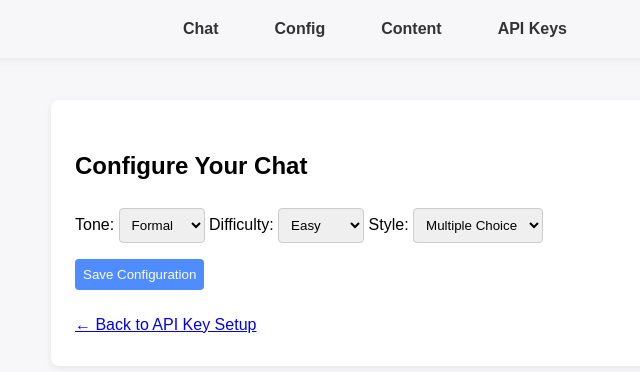
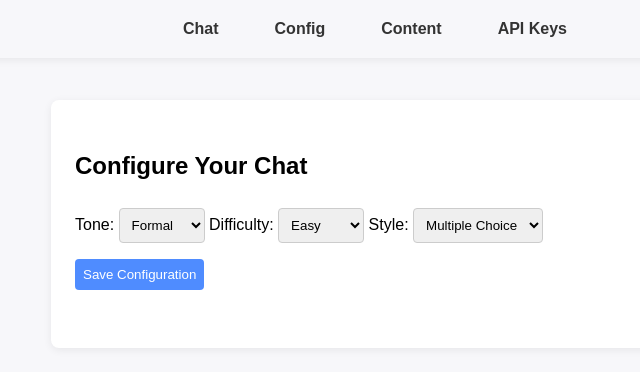
Before and after one commit to JBLarson/quizpro, a Flask app: page /config in a window 1280 px wide. Shown: the top 372 px of the page, without its empty margins (265-905 px from the left). Run offline with Flask 3, Linux system fonts and the light colour scheme; some libraries are stand-ins or nearby versions.

Commit message:
removed unnecessary link on config page

```diff
--- a/templates/config.html
+++ b/templates/config.html
@@ -40,7 +40,6 @@
 
 		<button onclick="saveConfig()">Save Configuration</button>
 		<br><br>
-		<a href="/setup">← Back to API Key Setup</a>
 	</div>
 
 	<script>
```
